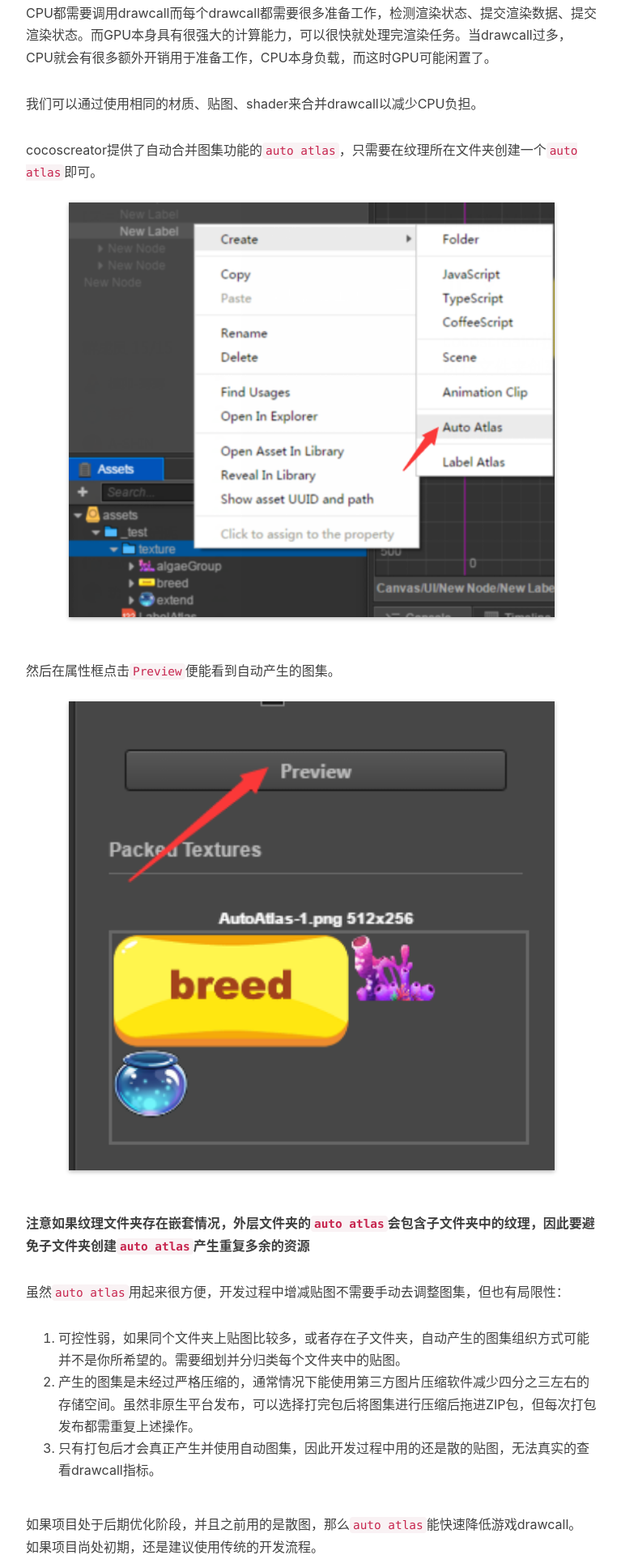
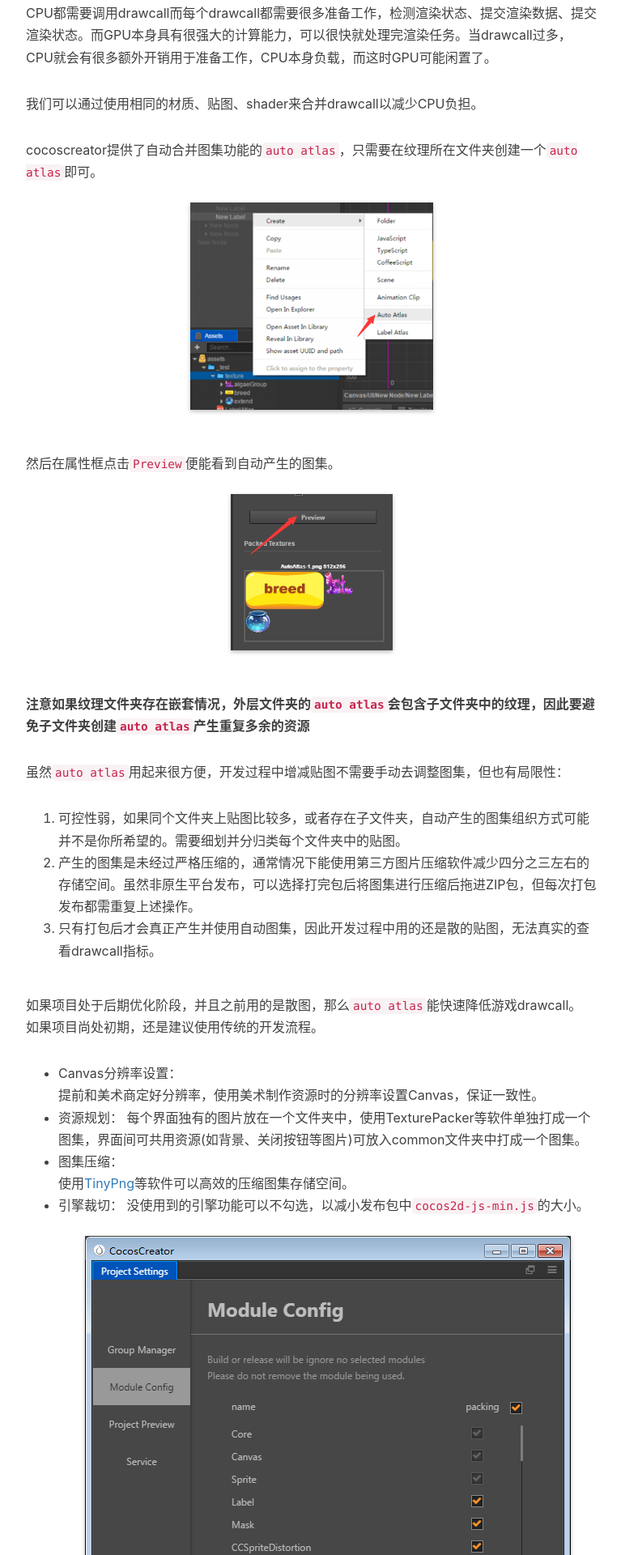
Before and after one commit to huangx916/huangx916.github.io, a Jekyll site: the page built from _posts/2018-12-04-cocos.markdown, in a window 1280 px wide. Shown: the part 927-2847 px from the top of the page at 81% size, without its empty margins (233-1000 px from the left). Built offline with Jekyll 4.4.1, drawn with Linux system fonts in a browser that asks for light colours; nearby versions of some CDN libraries; comment, search, counter and statistics services are not loaded.

Commit message:
Update 2018-12-04-cocos.markdown

```diff
--- a/_posts/2018-12-04-cocos.markdown
+++ b/_posts/2018-12-04-cocos.markdown
@@ -20,9 +20,9 @@ drawcall是衡量游戏性能的一个重要指标，是CPU对底层图形绘制
 我们可以通过使用相同的材质、贴图、shader来合并drawcall以减少CPU负担。
 
 cocoscreator提供了自动合并图集功能的`auto atlas`，只需要在纹理所在文件夹创建一个`auto atlas`即可。
-<img class="shadow" src="/img/in-post/cocos/1.png" width="600">
+<img class="shadow" src="/img/in-post/cocos/1.png" width="300">
 然后在属性框点击`Preview`便能看到自动产生的图集。
-<img class="shadow" src="/img/in-post/cocos/2.png" width="600">
+<img class="shadow" src="/img/in-post/cocos/2.png" width="200">
 **注意如果纹理文件夹存在嵌套情况，外层文件夹的`auto atlas`会包含子文件夹中的纹理，因此要避免子文件夹创建`auto atlas`产生重复多余的资源**
 
 虽然`auto atlas`用起来很方便，开发过程中增减贴图不需要手动去调整图集，但也有局限性：
```
